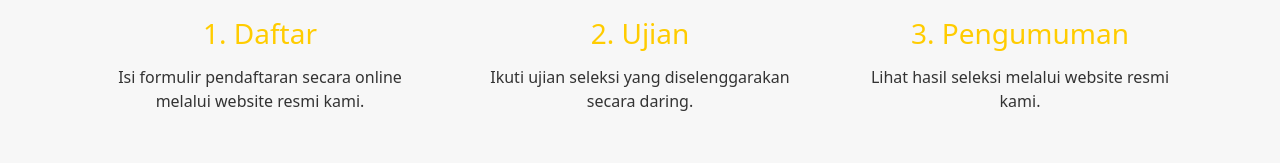
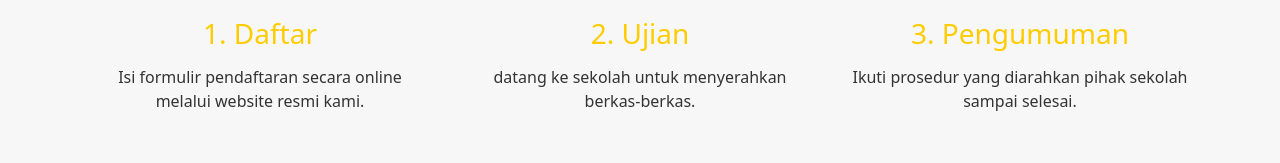
Before and after one commit to evandrajr/SMAYOSUKA.github.io, a plain HTML site: page ppdb.html in a window 1280 px wide. Shown: the part 733-896 px from the top of the page. Drawn offline with nearby package versions, Linux system fonts and the light colour scheme.

Commit message:
Update ppdb.html

```diff
--- a/ppdb.html
+++ b/ppdb.html
@@ -252,12 +252,12 @@
                 <div class="col-md-4 step">
                     <img src="logo.png" alt="Ujian">
                     <h3>2. Ujian</h3>
-                    <p>Ikuti ujian seleksi yang diselenggarakan secara daring.</p>
+                    <p>datang ke sekolah untuk menyerahkan berkas-berkas.</p>
                 </div>
                 <div class="col-md-4 step">
                     <img src="logo.png" alt="Pengumuman">
                     <h3>3. Pengumuman</h3>
-                    <p>Lihat hasil seleksi melalui website resmi kami.</p>
+                    <p>Ikuti prosedur yang diarahkan pihak sekolah sampai selesai.</p>
                 </div>
             </div>
         </div>
```
